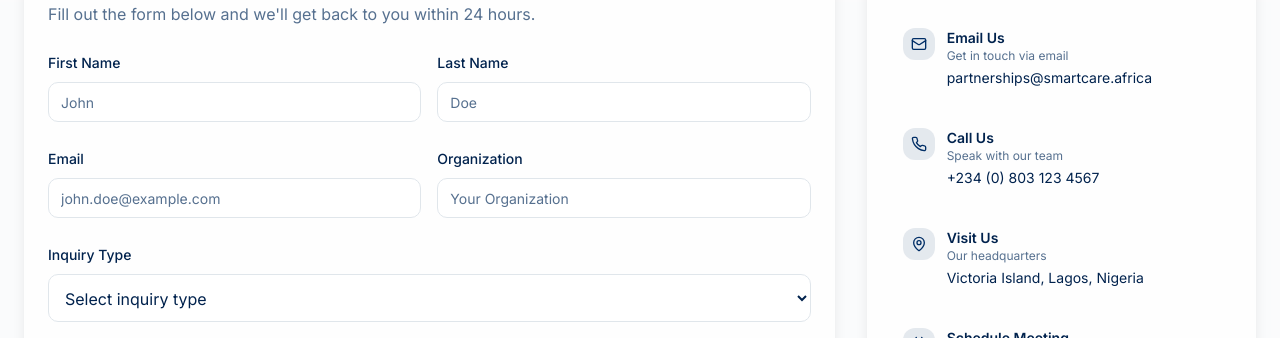
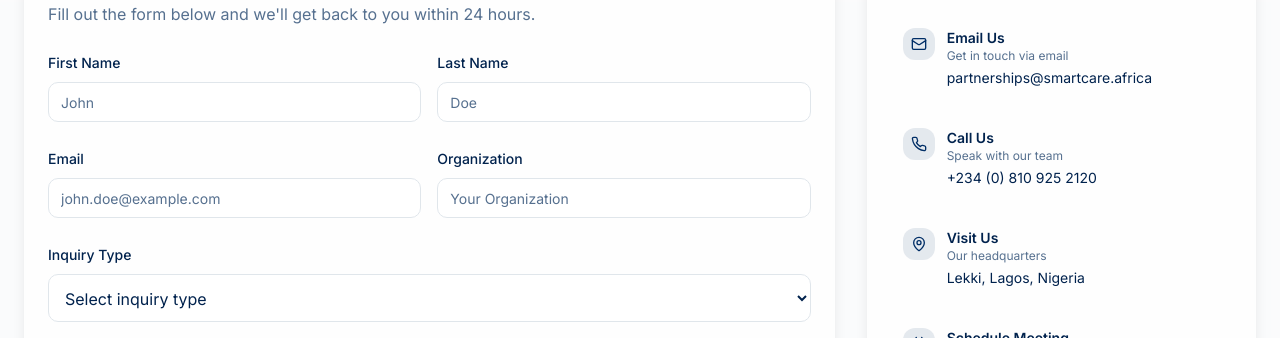
Before and after one commit to smart-care-health/smartcare-health, a React (Vite) app: page / in a window 1280 px wide. Shown: the part 6349-6687 px from the top of the page. Built offline with nearby package versions, Linux system fonts and the light colour scheme.

Commit message:
Code edited in Lovable Code Editor
Edited UI in Lovable

```diff
--- a/src/components/Contact.tsx
+++ b/src/components/Contact.tsx
@@ -15,13 +15,13 @@ const Contact = () => {
     icon: Phone,
     title: "Call Us",
     description: "Speak with our team",
-    contact: "+234 (0) 803 123 4567",
+    contact: "+234 (0) 810 925 2120",
     action: "Call Now"
   }, {
     icon: MapPin,
     title: "Visit Us",
     description: "Our headquarters",
-    contact: "Victoria Island, Lagos, Nigeria",
+    contact: "Lekki, Lagos, Nigeria",
     action: "Get Directions"
   }, {
     icon: Calendar,
```
